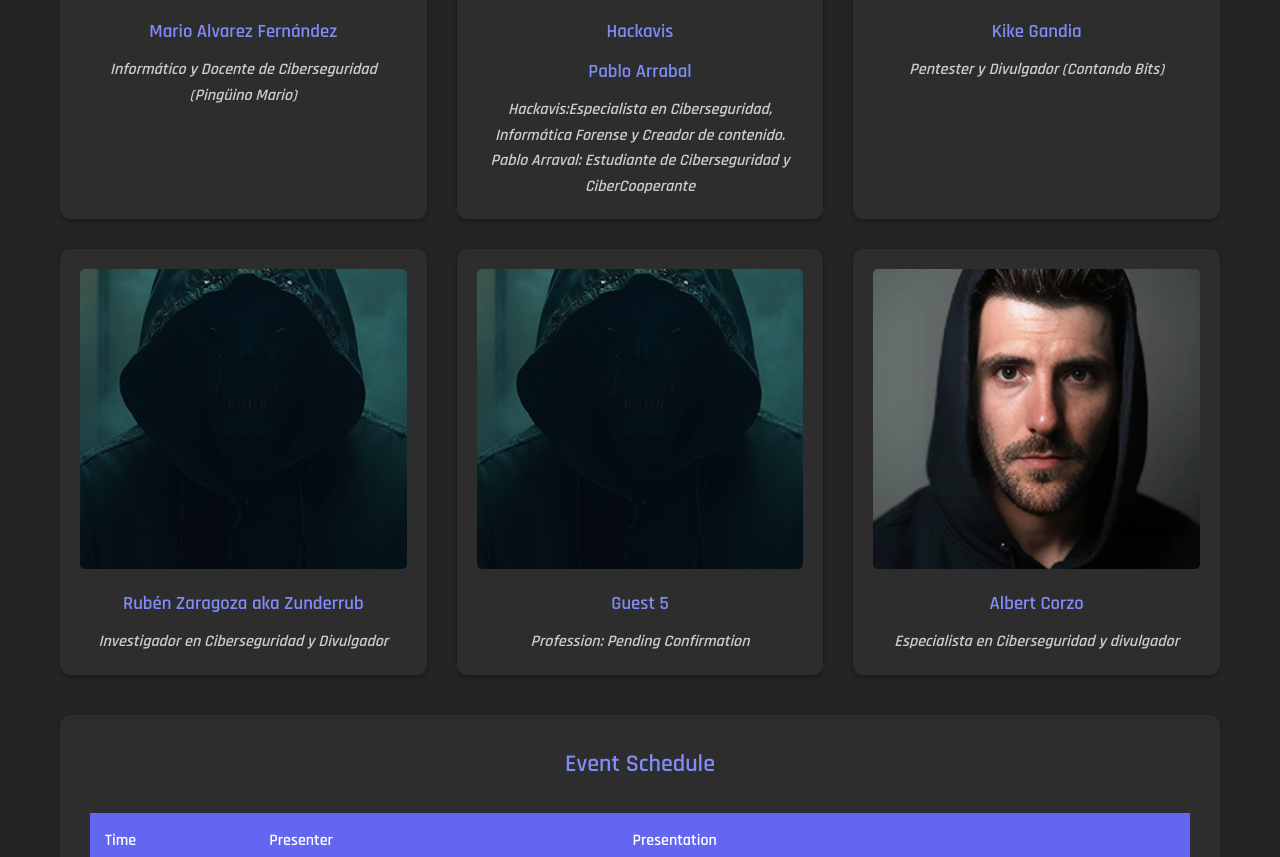
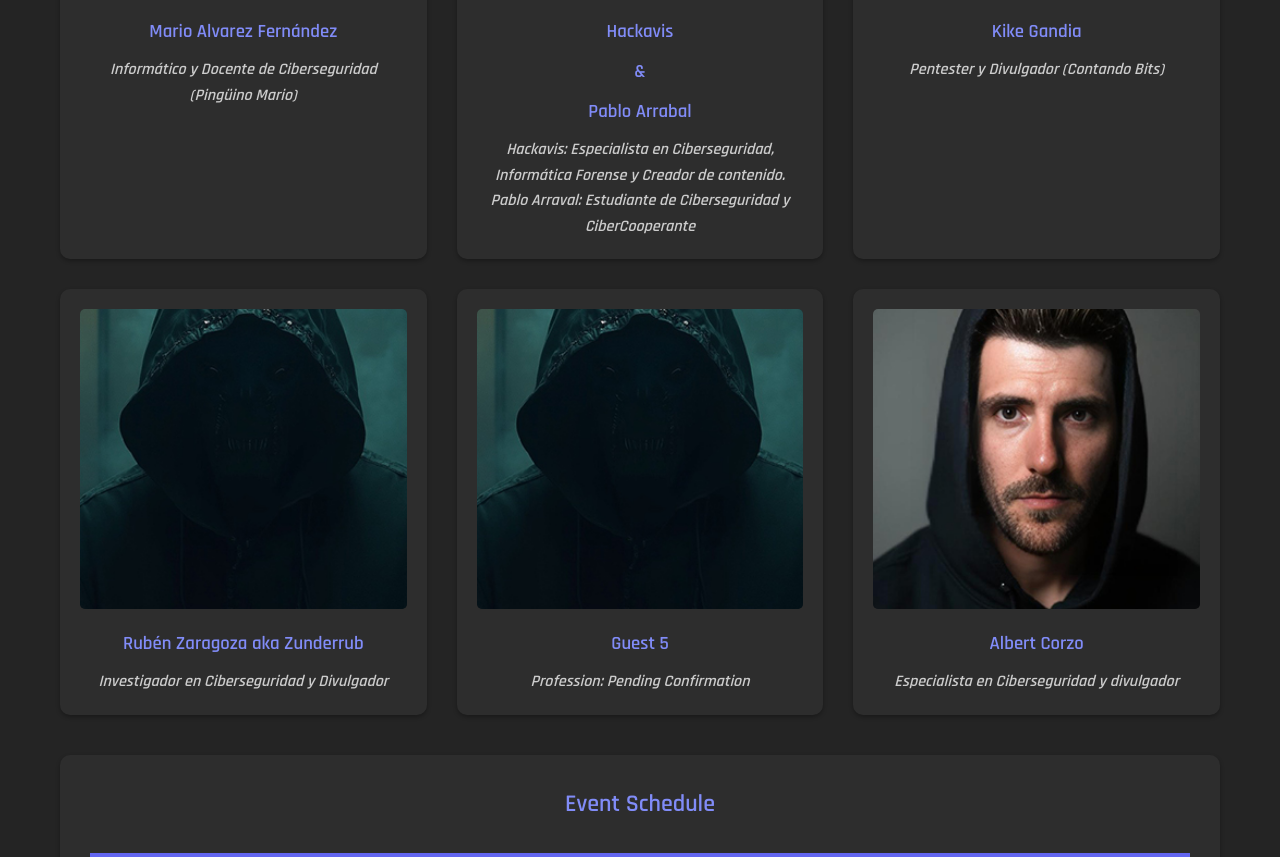
Before and after one commit to influencercon/home, a website built with Vite: page index.html in a window 1280 px wide. Shown: the part 1532-2389 px from the top of the page. Built offline with nearby package versions, Linux system fonts and the light colour scheme.

Commit message:
Update index.html

```diff
--- a/index.html
+++ b/index.html
@@ -69,8 +69,9 @@
                         <img src="images/2.jpg" alt="Jose Javier Pastor aka Hackavis & Pablo Arrabal" loading="lazy">
                     </div>
                     <h3><a href="https://www.linkedin.com/in/jose-javier-pastor-valero-a173a1200/" target="_blank">Hackavis</a></h3>
+                    <h3><a>&</a></h3>
                     <h3><a href="https://linktr.ee/nuofrwk" target="_blank">Pablo Arrabal</a></h3>
-                    <p class="profession">Hackavis:Especialista en Ciberseguridad, Informática Forense y Creador de contenido.</p>
+                    <p class="profession">Hackavis: Especialista en Ciberseguridad, Informática Forense y Creador de contenido.</p>
                     <p class="profession">Pablo Arraval: Estudiante de Ciberseguridad y CiberCooperante</p>
                 </div>
                 <div class="guest-card">
```
